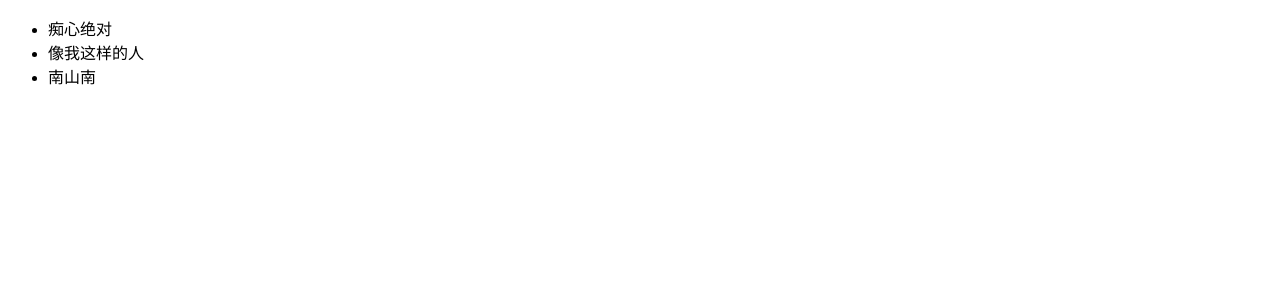
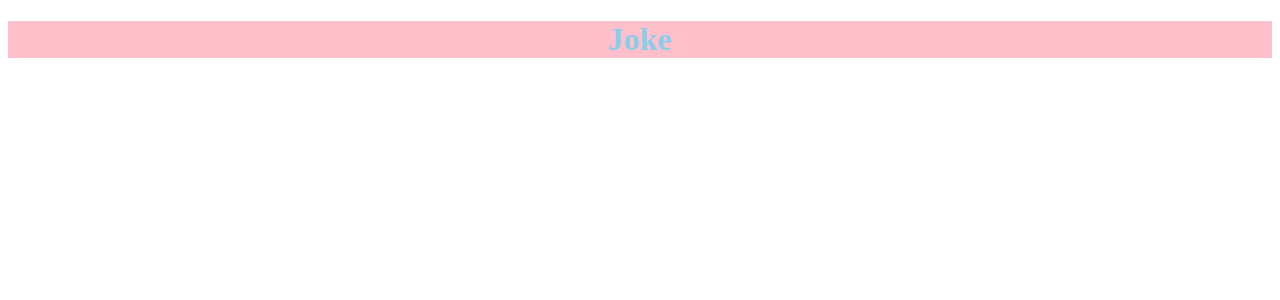
Before and after one commit to adjfks/react-learning, a React (Create React App) app in the folder packages/my-app/: page / in a window 1280 px wide. Shown: the top 300 px of the page. Built offline with nearby package versions, Linux system fonts and the light colour scheme.

Commit message:
add: jsx样式处理

```diff
--- a/packages/my-app/src/index.css
+++ b/packages/my-app/src/index.css
@@ -1,13 +1,3 @@
-body {
-  margin: 0;
-  font-family: -apple-system, BlinkMacSystemFont, 'Segoe UI', 'Roboto', 'Oxygen',
-    'Ubuntu', 'Cantarell', 'Fira Sans', 'Droid Sans', 'Helvetica Neue',
-    sans-serif;
-  -webkit-font-smoothing: antialiased;
-  -moz-osx-font-smoothing: grayscale;
+.title {
+  text-align: center;
 }
-
-code {
-  font-family: source-code-pro, Menlo, Monaco, Consolas, 'Courier New',
-    monospace;
-}
--- a/packages/my-app/src/index.js
+++ b/packages/my-app/src/index.js
@@ -1,8 +1,14 @@
 import React from 'react'
 import ReactDOM from 'react-dom'
 
+import './index.css'
+
 const name = 'Joke'
-const title = <h1>{name}</h1>
+const title = (
+  <h1 style={{ color: 'skyblue', backgroundColor: 'pink' }} className="title">
+    {name}
+  </h1>
+)
 
 const isLoding = false
 const getContent = () => {
@@ -29,4 +35,4 @@ const list = (
   </ul>
 )
 
-ReactDOM.render(list, document.getElementById('root'))
+ReactDOM.render(title, document.getElementById('root'))
```
